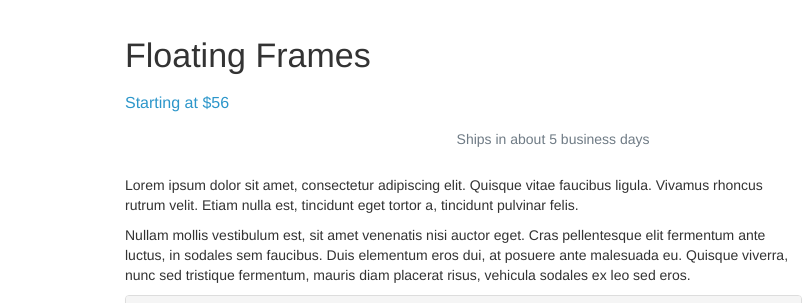
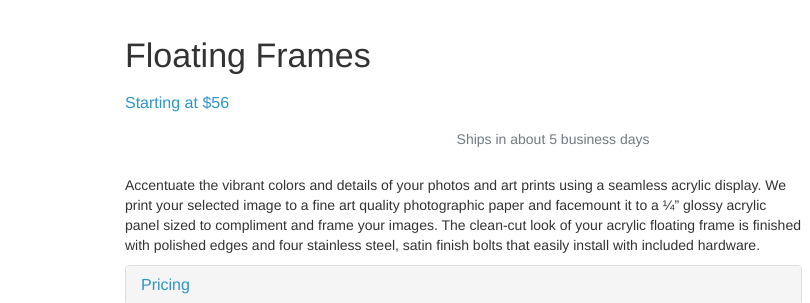
Before and after one commit to loudmouse/floating-frames, a plain HTML site: page index.html in a window 1280 px wide. Shown: the part 53-356 px from the top of the page, 0-810 px from the left. Drawn offline with nearby package versions, Linux system fonts and the light colour scheme; grey boxes are pictures that could not be loaded; a script that the page names is missing.

Commit message:
added product description

```diff
--- a/index.html
+++ b/index.html
@@ -26,8 +26,7 @@
               <h3 class="ship-speed">Ships in about 5 business days</h3>
             </div>
             <div class="description">
-              <p>Lorem ipsum dolor sit amet, consectetur adipiscing elit. Quisque vitae faucibus ligula. Vivamus rhoncus rutrum velit. Etiam nulla est, tincidunt eget tortor a, tincidunt pulvinar felis. </p>
-              <p>Nullam mollis vestibulum est, sit amet venenatis nisi auctor eget. Cras pellentesque elit fermentum ante luctus, in sodales sem faucibus. Duis elementum eros dui, at posuere ante malesuada eu. Quisque viverra, nunc sed tristique fermentum, mauris diam placerat risus, vehicula sodales ex leo sed eros. </p>
+              <p>Accentuate the vibrant colors and details of your photos and art prints using a seamless acrylic display. We print your selected image to a fine art quality photographic paper and facemount it to a ¼” glossy acrylic panel sized to compliment and frame your images. The clean-cut look of your acrylic floating frame is finished with polished edges and four stainless steel, satin finish bolts that easily install with included hardware.</p>
             </div>
 
             <!-- left column accordion section -->
```
